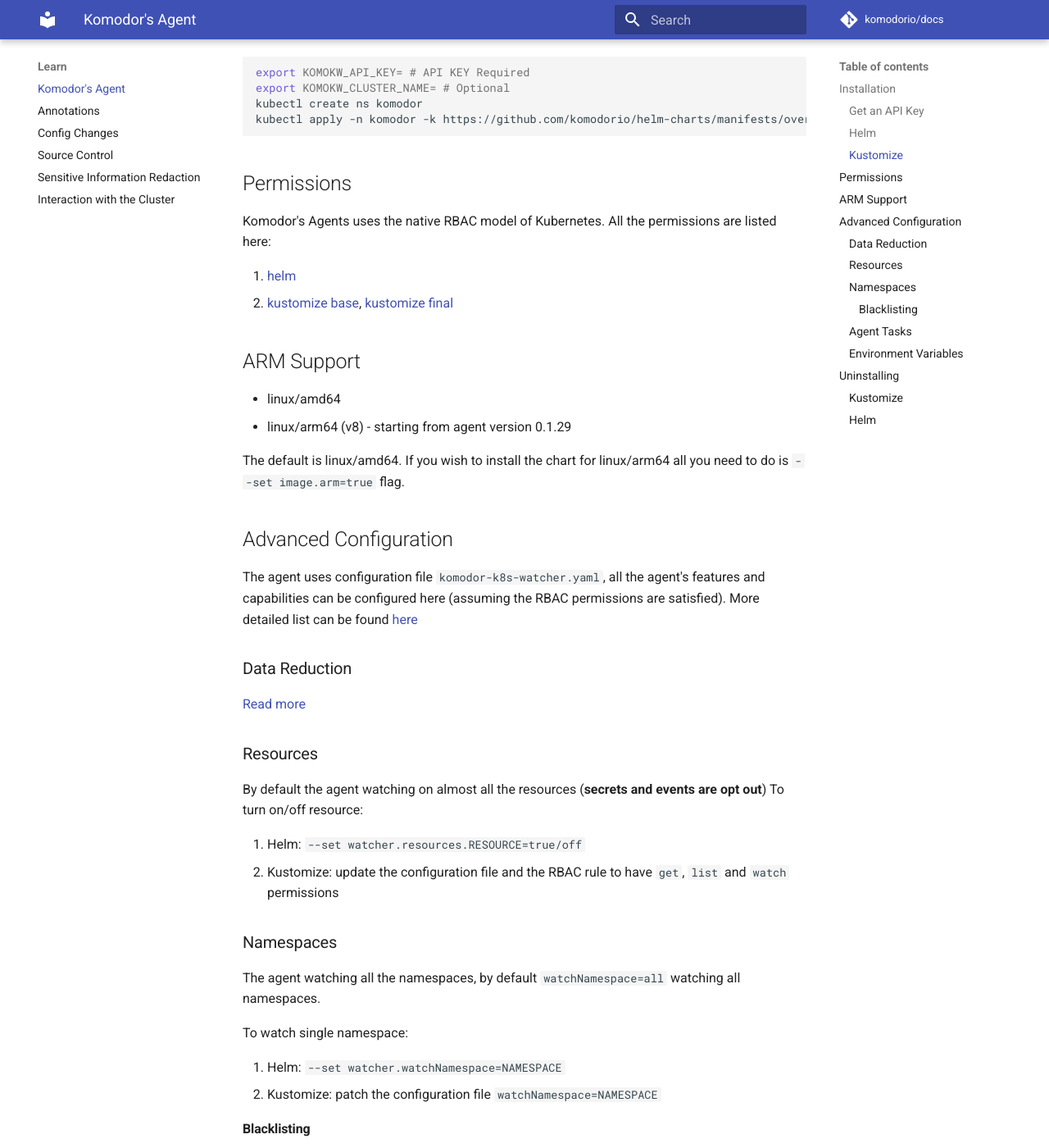
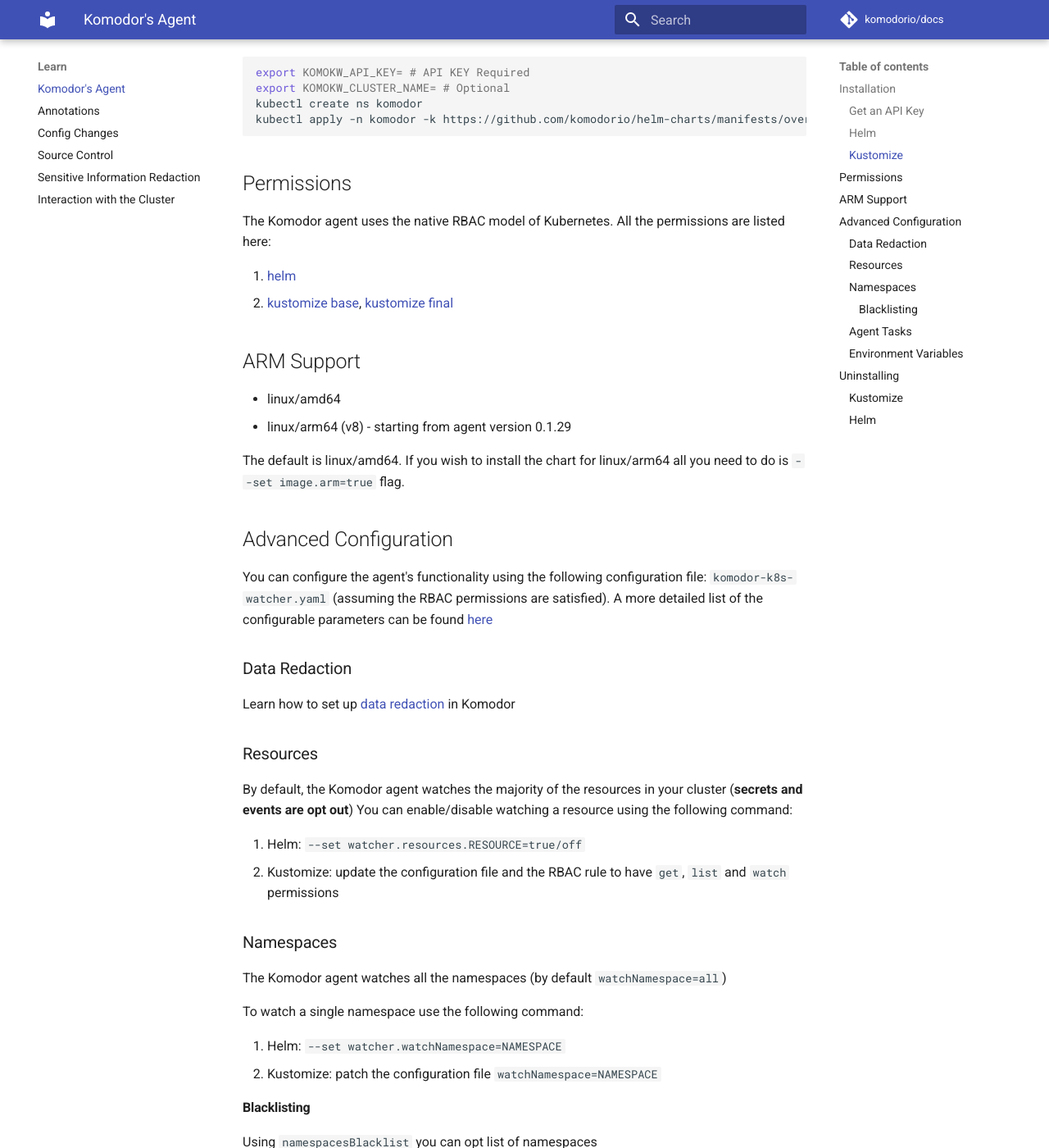
Before and after one commit to komodorio/docs, an MkDocs documentation site: the page built from docs/Learn/Komodor-Agent.md, in a window 1280 px wide and 1400 px high, scrolled down 909 px. Shown: the whole window at 82% size. Built offline with MkDocs 1.6.1 and Material for MkDocs 9.7.7, drawn with Linux system fonts in a browser that asks for light colours; comment, search, counter and statistics services are not loaded; some of the changed text lies outside the part shown.

Commit message:
Update agent docs

```diff
--- a/docs/Learn/Komodor-Agent.md
+++ b/docs/Learn/Komodor-Agent.md
@@ -1,4 +1,4 @@
-# Komodor's Agent
+# The Komodor Agent
 
 ## Installation
 
@@ -32,7 +32,7 @@
 
 
 ## Permissions
-Komodor's Agents uses the native RBAC model of Kubernetes. All the permissions are listed here:
+The Komodor agent uses the native RBAC model of Kubernetes. All the permissions are listed here:
 
 1. [helm](https://github.com/komodorio/helm-charts/blob/master/charts/k8s-watcher/templates/clusterrole.yaml)
 2. [kustomize base](https://github.com/komodorio/helm-charts/blob/master/manifests/base/clusterrole.yaml), [kustomize final](https://github.com/komodorio/helm-charts/blob/master/manifests/overlays/full/logs-reader.cr.yaml)
@@ -47,23 +47,23 @@
 
 ## Advanced Configuration
 
-The agent uses configuration file `komodor-k8s-watcher.yaml`, all the agent's features and capabilities can be configured here (assuming the RBAC permissions are satisfied).
-More detailed list can be found [here](https://github.com/komodorio/helm-charts/tree/master/charts/k8s-watcher#configuration)
+You can configure the agent's functionality using the following configuration file: `komodor-k8s-watcher.yaml` (assuming the RBAC permissions are satisfied).
+A more detailed list of the configurable parameters can be found [here](https://github.com/komodorio/helm-charts/tree/master/charts/k8s-watcher#configuration)
 
-### Data Reduction
-[Read more](./Sensitive-Information-Redaction.md)
+### Data Redaction
+Learn how to set up [data redaction](./Sensitive-Information-Redaction.md) in Komodor
 
 ### Resources
-By default the agent watching on almost all the resources (**secrets and events are opt out**)
-To turn on/off resource:
+By default, the Komodor agent watches the majority of the resources in your cluster (**secrets and events are opt out**)
+You can enable/disable watching a resource using the following command:
 
 1. Helm: `--set watcher.resources.RESOURCE=true/off`
 2. Kustomize: update the configuration file and the RBAC rule to have `get`, `list` and `watch` permissions
 
 ### Namespaces
-The agent watching all the namespaces, by default `watchNamespace=all` watching all namespaces.
+The Komodor agent watches all the namespaces (by default `watchNamespace=all`)
 
-To watch single namespace:
+To watch a single namespace use the following command:
 
 1. Helm: `--set watcher.watchNamespace=NAMESPACE`
 2. Kustomize: patch the configuration file `watchNamespace=NAMESPACE`
```
